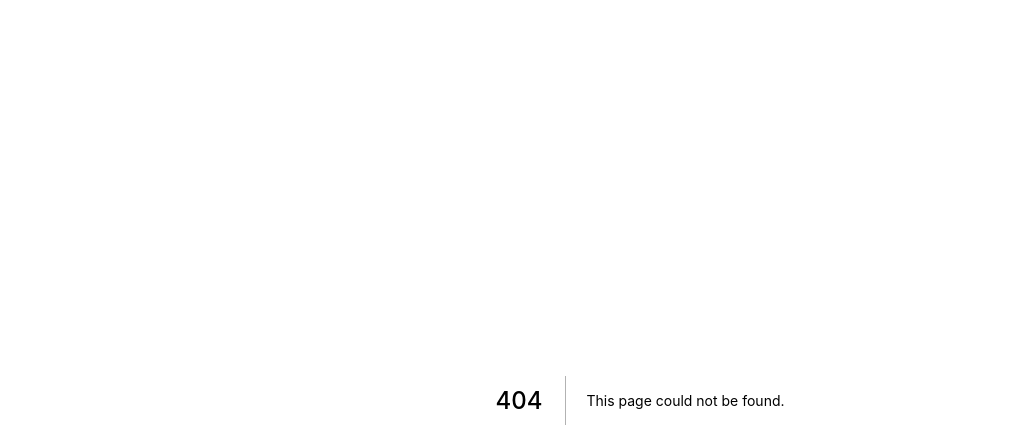
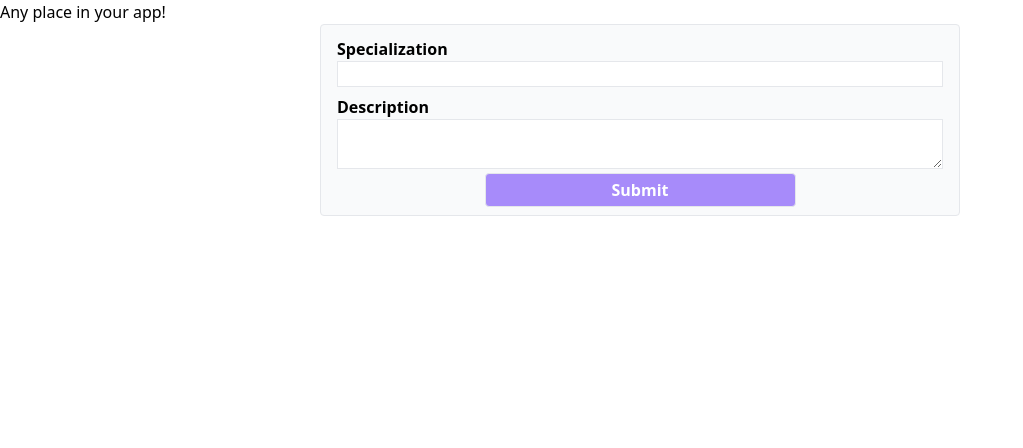
Before and after one commit to brok0/web-tutor, a Next.js app: page /tutor/createTutor in a window 1280 px wide. Before the commit this address had no page. Shown: the top 448 px of the page, without its empty margins (0-1023 px from the left). Built offline with nearby package versions, Linux system fonts and the light colour scheme.

Commit message:
added create tutor form

```diff
--- a/components/Header.js
+++ b/components/Header.js
@@ -10,8 +10,8 @@ export default function Header() {
 					Find tutor
 				</Link>
 				{/*href="/register/tutor" */}
-				<Link href="" className="inline-block">
-					<p className="inline-block opacity-40">Become tutor</p>
+				<Link href="tutor/createTutor" className="inline-block">
+					<p className="inline-block ">Become tutor</p>
 				</Link>
 				<div className="ml-auto mr-5">
 					<Link href="/profile">Sign In</Link>
--- /dev/null
+++ b/components/ui/InputField.js
@@ -0,0 +1,15 @@
+import { Field, ErrorMessage } from "formik";
+
+export const InputField = ({ label, name, type, subtype }) => {
+	return (
+		<div className="mx-2 my-1 w3/4 flex flex-col">
+			<label className="font-bolder">{label}</label>
+			<Field as={subtype} type={type} name={name} className="border" />
+			<ErrorMessage
+				name={name}
+				component="div"
+				className="text-sm text-red-600 "
+			/>
+		</div>
+	);
+};
--- a/package.json
+++ b/package.json
@@ -1,17 +1,17 @@
 {
   "name": "web-tutor",
   "private": true,
-
   "scripts": {
     "dev": "next dev",
     "build": "next build",
     "start": "next start",
     "lint": "next lint",
-    "seed":"ts-node ./prisma/seed.ts"
+    "seed": "ts-node ./prisma/seed.ts"
   },
   "dependencies": {
     "@next-auth/prisma-adapter": "^1.0.1",
     "@prisma/client": "^3.7.0",
+    "formik": "^2.2.9",
     "next": "12.0.4",
     "next-auth": "^4.0.6",
     "react": "17.0.2",
--- /dev/null
+++ b/pages/error/index.js
@@ -0,0 +1,10 @@
+export default function Error() {
+	return (
+		<div className="flex m-auto mt-5 font-semibold">
+			<h2>
+				Oops something went wrong{" "}
+				<Link href="/search">Get me to home page</Link>
+			</h2>
+		</div>
+	);
+}
--- a/pages/profile/index.js
+++ b/pages/profile/index.js
@@ -11,9 +11,11 @@ function ProfilePage() {
 			return <Login />;
 		},
 	});
+	console.log(session);
 
 	return (
 		<div>
+			<h2>Welcome {session.user.name}</h2>
 			<PageHeader />
 		</div>
 	);
@@ -21,7 +23,7 @@ function ProfilePage() {
 
 ProfilePage.auth = {
 	loading: <div>Loading</div>,
-	unauthorized: "/redirect-here",
+	unauthorized: "/error",
 };
 
-export default withHeader(ProfilePage);
+export default ProfilePage;
--- /dev/null
+++ b/pages/tutor/createTutor.js
@@ -0,0 +1,59 @@
+import { useState } from "react";
+import { Formik, Form } from "formik";
+import { InputField } from "../../components/ui/InputField";
+
+export default function CreateTutor({ userId }) {
+	return (
+		<div>
+			<h1>Any place in your app!</h1>
+			<Formik
+				initialValues={{
+					description: "",
+					specialization: "",
+				}}
+				validate={(values) => {
+					const errors = {};
+					if (!values.description) {
+						errors.description = "Required";
+					} else if (values.description.length < 20) {
+						errors.description =
+							"Description must extensive (More than 20 symbols)";
+					}
+					if (!values.specialization) {
+						errors.specialization = "Required";
+					}
+					console.log(errors);
+					return errors;
+				}}
+				onSubmit={(values, { setSubmitting }) => {
+					alert(JSON.stringify(values, null, 2));
+					setSubmitting(false);
+				}}
+			>
+				{({ isSubmitting }) => (
+					<Form className="border rounded bg-gray-50 p-2 w-1/2 m-auto flex flex-col align-center font-semibold">
+						<InputField
+							type="text"
+							label="Specialization"
+							name="specialization"
+						></InputField>
+						<InputField
+							type="text"
+							label="Description"
+							name="description"
+							subtype="textarea"
+						></InputField>
+
+						<button
+							type="submit"
+							disabled={isSubmitting}
+							className="border rounded bg-purple-400 p-1 text-white font-semibold w-1/2 m-auto"
+						>
+							Submit
+						</button>
+					</Form>
+				)}
+			</Formik>
+		</div>
+	);
+}
```
Also changed, not shown: 1 other file (tests, documents, lock files or other folders).
